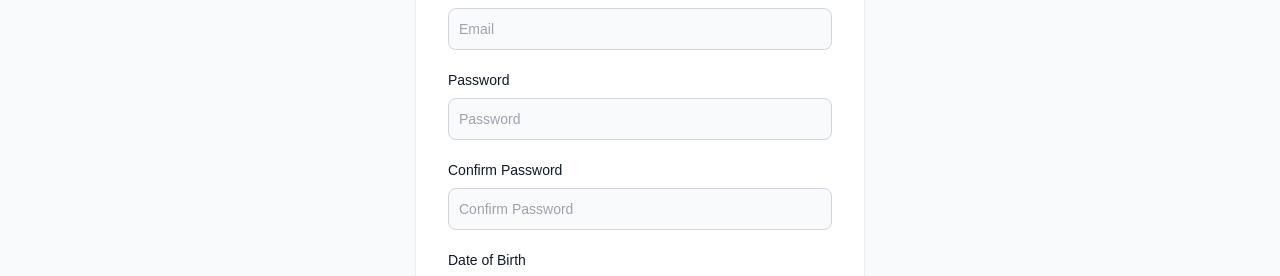
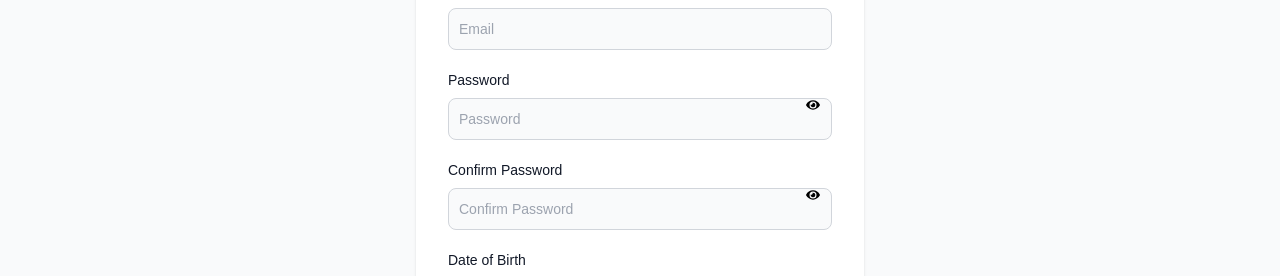
Before and after one commit to saniz7/Dummy, a React (Create React App) app in the folder client/: page /register in a window 1280 px wide. Shown: the part 208-484 px from the top of the page. Built offline with nearby package versions, Linux system fonts and the light colour scheme.

Commit message:
register page updated with eye icon

```diff
--- a/client/src/components/login/register.js
+++ b/client/src/components/login/register.js
@@ -1,17 +1,16 @@
 import React, { useState } from "react";
+import { FaEye, FaEyeSlash } from "react-icons/fa"; // Import eye icons
 import { Link, useNavigate } from "react-router-dom";
 import Input from "../../common/input";
 import Loader from "../../common/loader";
-import authService from "../../services/authService";
 import registerService from "../../services/registerService";
+
 function Register() {
   const [loader, setLoader] = useState(false);
   const [error, setError] = useState(false);
   const [success, setSuccess] = useState(false);
-  // const [name, setName] = useState("");
   const [dob, setDob] = useState("");
   const [gender, setGender] = useState("Male");
-  // const [aadhaarNumber, setAadhaarNumber] = useState("");
   const [contact, setContact] = useState("");
   const [bloodGroup, setBloodGroup] = useState("");
   const [address, setAddress] = useState("");
@@ -19,8 +18,10 @@ function Register() {
   const [password, setPassword] = useState("");
   const [confirmPassword, setConfirmPassword] = useState("");
 
+  const [passwordVisible, setPasswordVisible] = useState(false);
+  const [confirmPasswordVisible, setConfirmPasswordVisible] = useState(false);
+
   const navigate = useNavigate();
-
 
   const handleSubmit = async (e) => {
     e.preventDefault();
@@ -29,40 +30,29 @@ function Register() {
     setError("");
     setSuccess("");
 
-
-
     try {
       const res = await registerService.registerPatient({
-              args:[dob,gender,contact,bloodGroup,address],
-              fcn:"registerPatient",
-              orgName:"patient",
+        args: [dob, gender, contact, bloodGroup, address],
+        fcn: "registerPatient",
+        orgName: "patient",
         password,
-              username
+        username,
       });
-
-
-
-
 
       setLoader(false);
 
       if (res.data.success === true) {
-            setSuccess(
-                "User registered successfully."
-            );
+        setSuccess("User registered successfully.");
 
-            // setAadhaarNumber("")
-            setAddress("")
-            setContact("")
-            setBloodGroup("")
-            // setName("")
-            setPassword("")
-            setGender("")
-            setUsername("")
-            setPassword("")
-            setConfirmPassword("")
-
-            setDob("")
+        setAddress("");
+        setContact("");
+        setBloodGroup("");
+        setPassword("");
+        setGender("");
+        setUsername("");
+        setPassword("");
+        setConfirmPassword("");
+        setDob("");
 
         return;
       }
@@ -76,6 +66,14 @@ function Register() {
       }
       return;
     }
+  };
+
+  const togglePasswordVisibility = () => {
+    setPasswordVisible(!passwordVisible);
+  };
+
+  const toggleConfirmPasswordVisibility = () => {
+    setConfirmPasswordVisible(!confirmPasswordVisible);
   };
 
   return (
@@ -99,31 +97,40 @@ function Register() {
                 onChange={setUsername}
               />
 
+              <div className="relative">
                 <Input
                   label="Password"
-                type="password"
+                  type={passwordVisible ? "text" : "password"}
                   id="password"
                   required
                   value={password}
                   onChange={setPassword}
                 />
+                <div
+                  className="absolute inset-y-0 right-0 pr-3 flex items-center text-sm leading-5 cursor-pointer"
+                  onClick={togglePasswordVisibility}
+                >
+                  {passwordVisible ? <FaEyeSlash /> : <FaEye />}
+                </div>
+              </div>
 
+              <div className="relative">
                 <Input
                   label="Confirm Password"
-                type="password"
+                  type={confirmPasswordVisible ? "text" : "password"}
                   id="confirm_password"
                   required
                   value={confirmPassword}
                   onChange={setConfirmPassword}
                 />
-              {/* <Input
-                label="Name"
-                type="text"
-                id="name"
-                required
-                value={name}
-                onChange={setName}
-              /> */}
+                <div
+                  className="absolute inset-y-0 right-0 pr-3 flex items-center text-sm leading-5 cursor-pointer"
+                  onClick={toggleConfirmPasswordVisibility}
+                >
+                  {confirmPasswordVisible ? <FaEyeSlash /> : <FaEye />}
+                </div>
+              </div>
+
               <Input
                 label="Date of Birth"
                 type="date"
@@ -133,14 +140,14 @@ function Register() {
                 onChange={setDob}
               />
 
-              <div class="mt-6">
+              <div className="mt-6">
                 <label
-                  for="gender"
-                  class="block text-sm font-medium text-gray-900 dark:text-white"
+                  htmlFor="gender"
+                  className="block text-sm font-medium text-gray-900 dark:text-white"
                 >
                   Gender
                 </label>
-                <div class="mt-2 relative">
+                <div className="mt-2 relative">
                   <select
                     id="gender"
                     name="gender"
@@ -148,19 +155,19 @@ function Register() {
                     value={gender}
                     onChange={(e) => setGender(e.target.value)}
                   >
-                    <option value="Male" class="bg-gray-800 text-white">
+                    <option value="Male" className="bg-gray-800 text-white">
                       Male
                     </option>
-                    <option value="Female" class="bg-gray-800 text-white">
+                    <option value="Female" className="bg-gray-800 text-white">
                       Female
                     </option>
-                    <option value="Other" class="bg-gray-800 text-white">
+                    <option value="Other" className="bg-gray-800 text-white">
                       Other
                     </option>
                   </select>
-                  <div class="pointer-events-none absolute inset-y-0 right-0 flex items-center px-2 text-gray-400">
+                  <div className="pointer-events-none absolute inset-y-0 right-0 flex items-center px-2 text-gray-400">
                     <svg
-                      class="h-4 w-4 fill-current"
+                      className="h-4 w-4 fill-current"
                       viewBox="0 0 20 20"
                       xmlns="http://www.w3.org/2000/svg"
                     >
@@ -169,15 +176,6 @@ function Register() {
                   </div>
                 </div>
               </div>
-
-              {/* <Input
-                label="Citizenship Number"
-                type="text"
-                id="aadhaar_number"
-                required
-                value={aadhaarNumber}
-                onChange={setAadhaarNumber}
-              /> */}
 
               <Input
                 label="Contact"
@@ -206,14 +204,11 @@ function Register() {
                 onChange={setAddress}
               />
 
-
               {error ? (
-                <div className="text-red-500 text-sm text-center  ">
-                  {error}
-                </div>
+                <div className="text-red-500 text-sm text-center">{error}</div>
               ) : null}
               {success ? (
-                <div className="text-green-500 text-sm text-center  ">
+                <div className="text-green-500 text-sm text-center">
                   {success}
                 </div>
               ) : null}
@@ -240,4 +235,5 @@ function Register() {
     </>
   );
 }
+
 export default Register;
```
Lines whose indentation alone changed are shown as unchanged.
